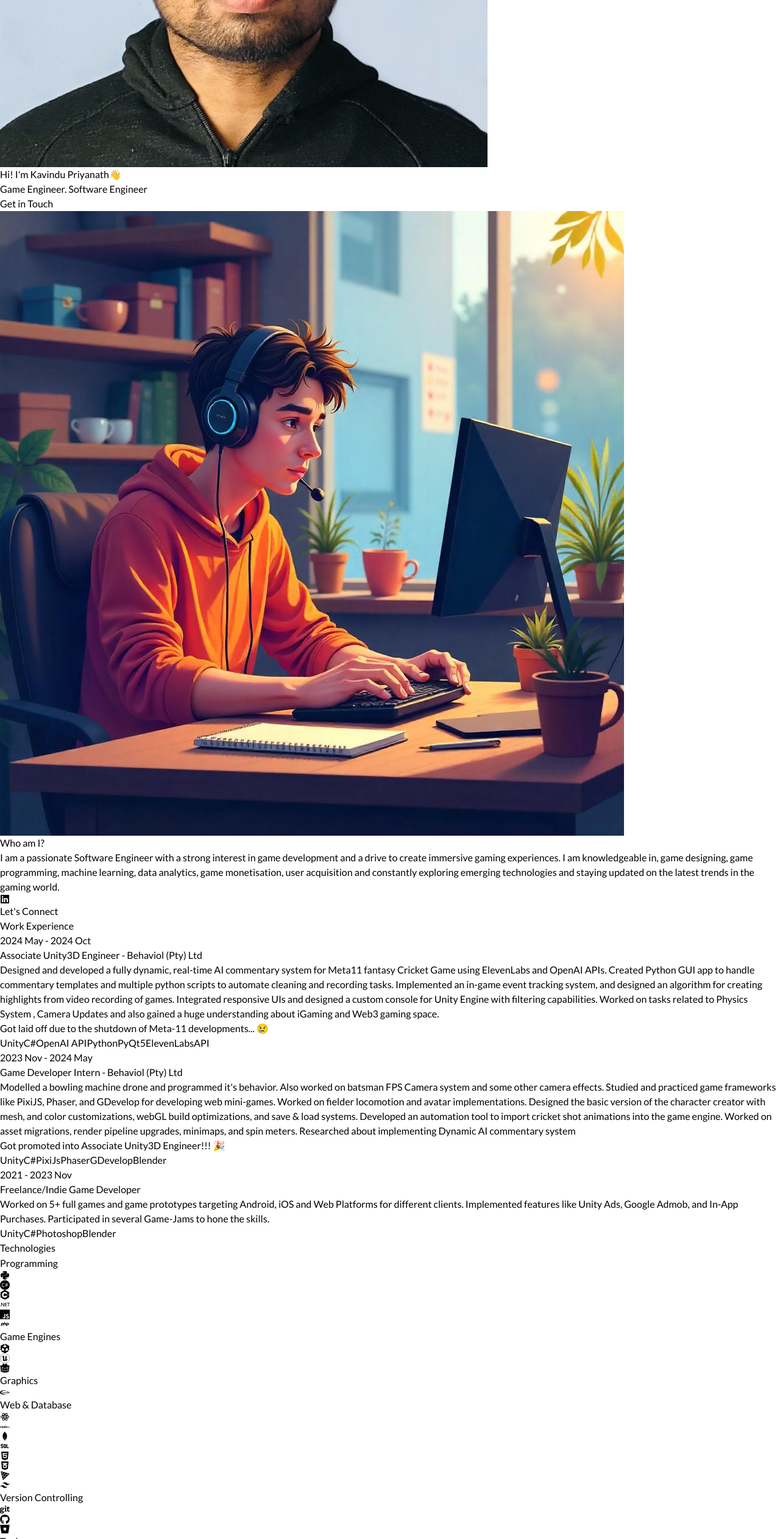
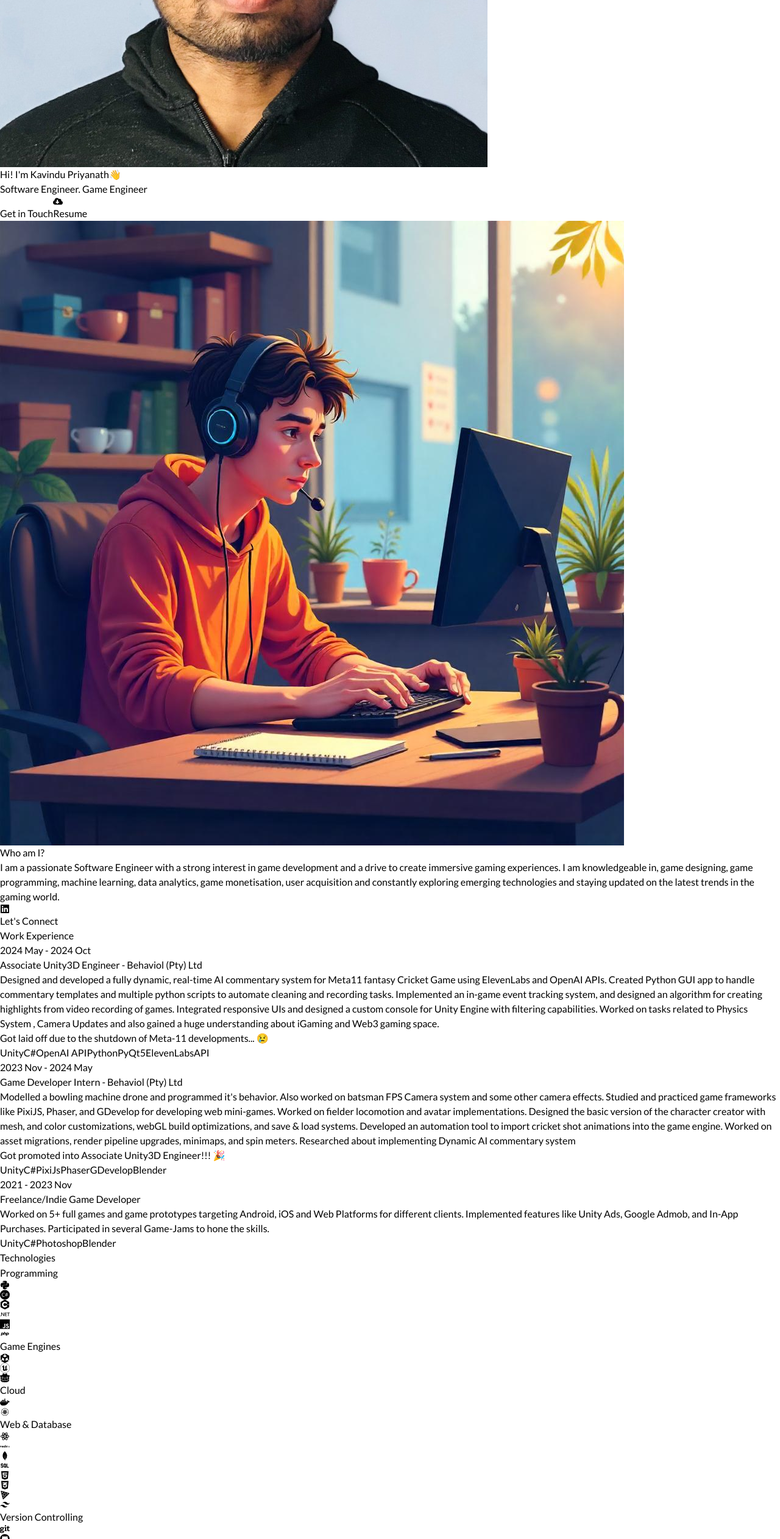
Before and after one commit to KavinduPriyanath/Kavindu-Priyanath, a React (Vite) app: page / in a window 1280 px wide. Shown: the part 730-3253 px from the top of the page at 61% size. Built offline with nearby package versions, Linux system fonts and the light colour scheme.

Commit message:
Normal Version - v7

```diff
--- a/src/components/Hero.jsx
+++ b/src/components/Hero.jsx
@@ -3,6 +3,7 @@ import profilePic from "../assets/Kavindu.jpg";
 import { motion } from 'framer-motion';
 import Tooltip from './Tooltip';
 import Notification from './Notification';
+import { FaCloudDownloadAlt } from "react-icons/fa";
 
 const container = (delay) => ({
     hidden: { x: -100, opacity: 0 },
@@ -26,19 +27,14 @@ function Hero({ togglePopup }) {
     const hideTooltip = () => setTooltip({ text: '', position: { top: 0, left: 0 } });
 
     const addNotification = (message) => {
-        // Clear the previous timeout if it exists
         if (notificationTimeout.current) {
             clearTimeout(notificationTimeout.current);
         }
-
-        // Set the latest notification
         setNotification(message);
-
-        // Set a new timeout to remove the notification after 2 seconds
         notificationTimeout.current = setTimeout(() => {
             setNotification(null);
             notificationTimeout.current = null;
-        }, 2000);
+        }, 4000);
     };
 
     return (
@@ -73,33 +69,29 @@ function Hero({ togglePopup }) {
                 >
                     <span
                         className='hover:text-blue-500'
-                        onMouseEnter={(e) => showTooltip("Click to download Game CV", e)}
-                        onMouseLeave={hideTooltip}
-                        onClick={() => addNotification("Downloading Game CV")}
+                        // onMouseEnter={(e) => showTooltip("Click to download Software CV", e, 'bottom-right')}
+                        // onMouseLeave={hideTooltip}
+                        // onClick={() => addNotification("Downloading Software CV")}
                     >
-                        <a href="https://drive.google.com/uc?export=download&id=1sLuiIl0EsV-VK7hf6cH8UIAz5SGotdS-" download>
-                            Game Engineer
-                        </a>
+                        Software Engineer
                     </span>
                     <span>. </span>
                     <span
                         className='hover:text-blue-500'
-                        onMouseEnter={(e) => showTooltip("Click to download Software CV", e, 'bottom-right')}
-                        onMouseLeave={hideTooltip}
-                        onClick={() => addNotification("Downloading Software CV")}
+                        // onMouseEnter={(e) => showTooltip("Click to download Game CV", e)}
+                        // onMouseLeave={hideTooltip}
+                        // onClick={() => addNotification("Downloading Game CV")}
                     >
-                        <a href="https://drive.google.com/uc?export=download&id=1yOLF3djLuW_3x2fCdhmIcCDN1LbtLdui" download>
-                            Software Engineer
-                        </a>
+                        Game Engineer
                     </span>
                 </motion.span>
 
-                {/* Centered Get in Touch Button */}
+                {/* Centered Buttons: Get in Touch and Download Resume */}
                 <motion.div
                     variants={container(1)}
                     initial="hidden"
                     animate="visible"
-                    className="mt-3"
+                    className="mt-3 flex space-x-4"
                 >
                     <button
                         onClick={togglePopup}
@@ -107,6 +99,17 @@ function Hero({ togglePopup }) {
                     >
                         Get in Touch
                     </button>
+                    <a href="https://drive.google.com/uc?export=download&id=16H48Z4TTEsVoCuZjlUZzJko32TkwCmi9" download>
+                    <button
+                        onClick={() => addNotification("Downloading Resume")}
+                        className="bg-green-500 text-white font-bold py-3 px-6 rounded-xl shadow-md hover:bg-green-400 flex items-center space-x-2"
+                    >
+
+                        <FaCloudDownloadAlt  />
+                        <span>Resume</span>
+
+                    </button>
+                    </a>
                 </motion.div>
             </div>
 
--- a/src/components/Technologies.jsx
+++ b/src/components/Technologies.jsx
@@ -14,7 +14,10 @@ import { SiJavascript } from "react-icons/si";
 import { BiLogoPhp } from "react-icons/bi";
 
 //Graphics
-import { SiOpengl } from "react-icons/si";
+//import { SiOpengl } from "react-icons/si";
+import { FaDocker } from "react-icons/fa";
+import { AiOutlineKubernetes } from "react-icons/ai";
+
 
 //Web & Database
 import { RiReactjsLine} from 'react-icons/ri'
@@ -147,14 +150,21 @@ function Technologies() {
         variants={iconVariants(4.5)}
         initial="initial"
         animate="animate"
-        className="mt-8 mb-4 text-center text-2xl text-sky-700 font-bold">Graphics</motion.h2>
+        className="mt-8 mb-4 text-center text-2xl text-sky-700 font-bold">Cloud</motion.h2>
       <div className="flex flex-wrap items-center justify-center gap-4">
         <motion.div
           variants={iconVariants(4.5)}
           initial="initial"
           animate="animate"
           className="rounded-2xl border-4 border-neutral-800 p-4">
-            <SiOpengl  className='text-3xl text-sky-700' />
+            <FaDocker className='text-3xl text-sky-700' />
+        </motion.div>
+        <motion.div
+          variants={iconVariants(4.5)}
+          initial="initial"
+          animate="animate"
+          className="rounded-2xl border-4 border-neutral-800 p-4">
+            <AiOutlineKubernetes className='text-3xl text-sky-700' />
         </motion.div>
       </div>
 
```
